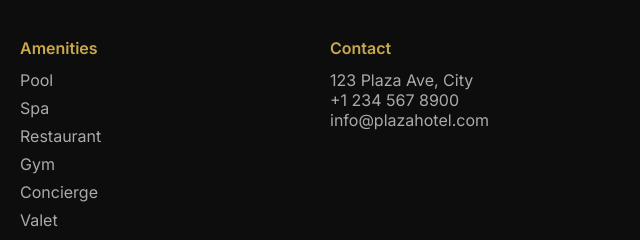
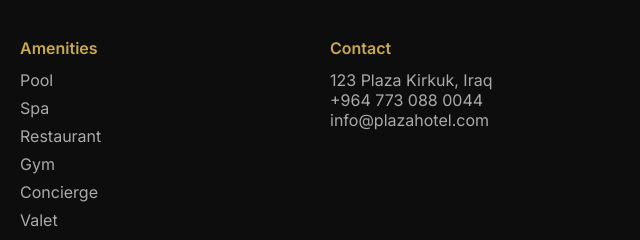
Before and after one commit to saaeb1oq7/PlazaHotelKirkuk, a plain HTML site: page index.html in a window 1280 px wide. Shown: the part 7356-7596 px from the top of the page, 640-1280 px from the left. Drawn offline with nearby package versions, Linux system fonts and the light colour scheme.

Commit message:
Update index.html

```diff
--- a/index.html
+++ b/index.html
@@ -577,8 +577,8 @@
       </div>
       <div>
         <h4>Contact</h4>
-        <p>123 Plaza Ave, City</p>
-        <p>+1 234 567 8900</p>
+        <p>123 Plaza Kirkuk, Iraq</p>
+        <p>+964 773 088 0044</p>
         <p>info@plazahotel.com</p>
       </div>
     </div>
```
